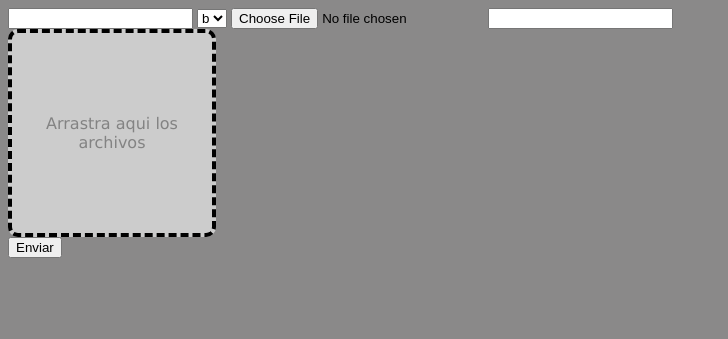
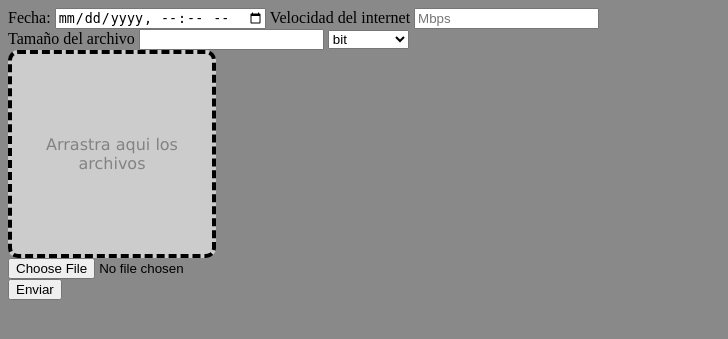
Before and after one commit to r4g309/SoftwareDesing, a Flask app: page / in a window 1280 px wide. Shown: the top 339 px of the page, without its empty margins (0-728 px from the left). Run offline with Flask 2, Linux system fonts and the light colour scheme.

Commit message:
Drag and drop check

```diff
--- a/main.py
+++ b/main.py
@@ -6,6 +6,8 @@ app = Flask(__name__)
 
 @app.route("/", methods=("GET", "POST"))
 def index():
+    if request.method == "POST":
+        print(request.form)
     return render_template("index.html")
 
 
--- a/static/js/index.js
+++ b/static/js/index.js
@@ -1,15 +1,19 @@
 datos = [];
 const getData = () => {
     const datos = document.forms.formulario;
-    const files = console.log(datos.nombre.value);
     datos = [];
 };
 function showData() {
 
-    const datos = document.forms.formulario;
-    console.log(datos.archivos.value);
+    var file = document.getElementById("archivos");
+    for (let i = 0; i < file.files.length; i++) {
+        const element = file.files[i];
+        datos.push(element);
+    }
+    const XHR = new XMLHttpRequest(),
+        FD = new FormData();
+
 }
-
 
 function dropHandler(ev) {
     ev.preventDefault();
@@ -23,7 +27,6 @@ function dropHandler(ev) {
         for (var i = 0; i < ev.dataTransfer.files.length; i++)
             datos.push(ev.dataTransfer.files[i]);
     }
-    console.log(datos);
     removeDragData(ev);
 }
 
--- a/templates/index.html
+++ b/templates/index.html
@@ -1,19 +1,40 @@
 {% extends "base.html" %}
 {% block title %}{% endblock %}
 {% block content %}
-
     <form name="formulario">
-        <input type="text" name="bandwidth">
-        <select name="fileType" id="">
-            <option value="b">b</option>
+        <label>Fecha:</label>
+        <input type="datetime-local" name="" id="">
+        <label>Velocidad del internet</label>
+        <input type="text" name="bandwidth" placeholder="Mbps">
+        <br>
+        <label>Tamaño del archivo</label>
+        <input type="number">
+        <select name="file_size">
+            <option value="bit">
+                bit
+            </option>
+            <option value="byte">
+                byte
+            </option>
+            <option value="kilobyte">
+                kilobyte
+            </option>
+            <option value="megabyte">
+                megabyte
+            </option>
+            <option value="gigabyte">
+                gigabyte
+            </option>
+            <option value="terabyte">
+                terabyte
+            </option>
         </select>
-        <input type="file" name="archivos" onchange="showData();">
-        <input type="text">
+        <div class="drop-zone"
+             ondrop="dropHandler(event);"
+             ondragover="dragOverHandler(event);">
+            Arrastra aqui los archivos
+        </div>
+        <input type="file" id="archivos">
     </form>
-    <div class="drop-zone"
-         ondrop="dropHandler(event);"
-         ondragover="dragOverHandler(event);">
-        Arrastra aqui los archivos
-    </div>
-    <button onclick="getData()">Enviar</button>
+    <button onclick="showData()">Enviar</button>
 {% endblock %}
```
